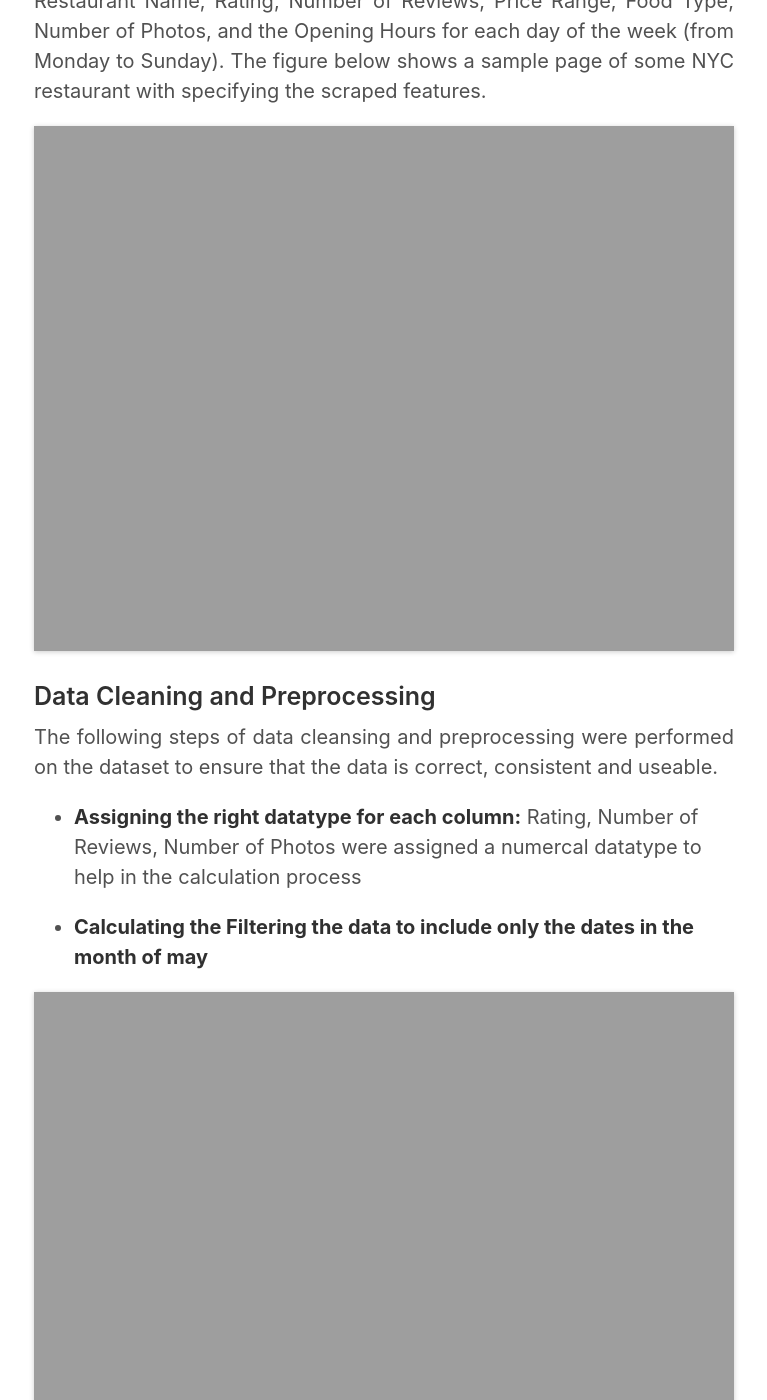
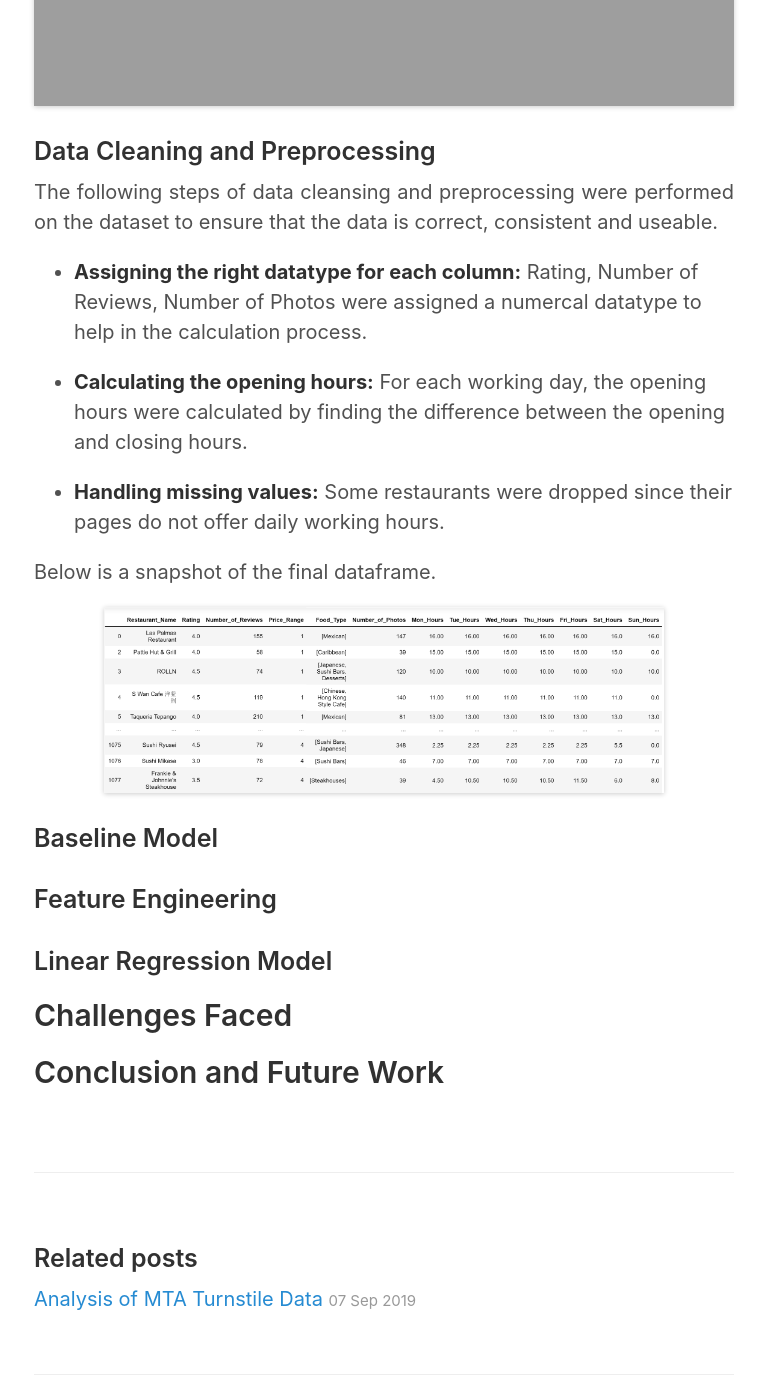
Before and after one commit to emj8/emj8.github.io, a Jekyll site: the page built from _posts/2019-09-23-Project02.md, in a window 1280 px wide and 1400 px high, scrolled down 1909 px. Shown: the whole window, without its empty margins (256-1023 px from the left). Built offline with Jekyll 4.4.1, drawn with Linux system fonts in a browser that asks for light colours; some of the changed text lies outside the part shown.

Commit message:
Update 2019-09-23-Project02.md

```diff
--- a/_posts/2019-09-23-Project02.md
+++ b/_posts/2019-09-23-Project02.md
@@ -14,13 +14,6 @@ date: 2019-09-23
 
 ## Introduction
 
-<img src="{{ site.url }}/images/Sample yelp page.PNG" style="
-  box-shadow: 0 1px 5px 0 rgba(0, 0, 0, 0.2);
-  border-radius: 0;
-  display: block;
-  margin-left: auto;
-  margin-right: auto;
-  width: 100%;"/>
 <p style='text-align: justify'>
 Yelp is one of the popular platforms that publishes reviews about businesses worldwide. Business owners could improve the performance of their business services by using the rich information on Yelp.com and could achieve a higher number of positive reviews.
 </p>
@@ -54,19 +47,21 @@ From each restaurant, thirteen features were collected that include: Restaurant
 The following steps of data cleansing and preprocessing were performed on the dataset to ensure that the data is correct, consistent and useable.
 </p>
 
-- __Assigning the right datatype for each column:__ Rating, Number of Reviews, Number of Photos were assigned a numercal datatype to help in the calculation process
+- __Assigning the right datatype for each column:__ Rating, Number of Reviews, Number of Photos were assigned a numercal datatype to help in the calculation process.
 
-- __Calculating the Filtering the data to include only the dates in the month of may__
+- __Calculating the opening hours:__ For each working day, the opening hours were calculated by finding the difference between the opening and closing hours.
 
-<img src="{{ site.url }}/images/" style="
+- __Handling missing values:__ Some restaurants were dropped since their pages do not offer daily working hours.
+
+Below is a snapshot of the final dataframe.
+
+<img src="{{ site.url }}/images/df sample.PNG" style="
   box-shadow: 0 1px 5px 0 rgba(0, 0, 0, 0.2);
   border-radius: 0;
   display: block;
   margin-left: auto;
   margin-right: auto;
-  width: 100%;"/>
-
-- __Detecting and handling outliers:__ We have found that there are some records that looked really abnormal and the one and only
+  width: 80%;"/>
 
 ### Baseline Model
 
@@ -74,13 +69,7 @@ The following steps of data cleansing and preprocessing were performed on the da
 
 ### Linear Regression Model
 
-<img src="{{ site.url }}/images/" style="
-  box-shadow: 0 1px 5px 0 rgba(0, 0, 0, 0.2);
-  border-radius: 0;
-  display: block;
-  margin-left: auto;
-  margin-right: auto;
-  width: 80%;"/>
+
 
 ## Challenges Faced
 ## Conclusion and Future Work
```
